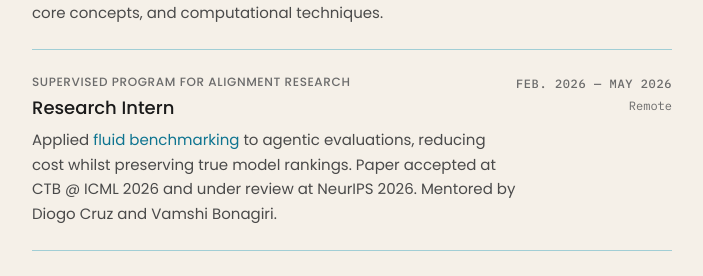
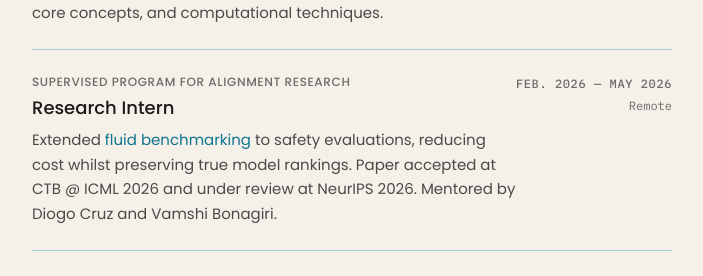
Before and after one commit to aidenzhou8/PersonalSite, a React (Vite) app: page / in a window 1280 px wide. Shown: the part 1424-1700 px from the top of the page, without its empty margins (288-991 px from the left). Built offline with nearby package versions, Linux system fonts and the light colour scheme.

Commit message:
Update App.jsx

```diff
--- a/src/App.jsx
+++ b/src/App.jsx
@@ -46,7 +46,7 @@
       "Extended fluid benchmarking to safety evaluations, reducing cost whilst preserving true model rankings. Paper accepted at CTB @ ICML 2026 and under review at NeurIPS 2026. Mentored by Diogo Cruz and Vamshi Bonagiri.",
     summaryContent: (
       <>
-        Applied{" "}
+        Extended{" "}
         <a
           href="https://allenai.org/blog/fluid-benchmarking"
           target="_blank"
@@ -55,7 +55,7 @@
         >
           fluid benchmarking
         </a>{" "}
-        to agentic evaluations, reducing cost whilst preserving true model rankings. Paper accepted at CTB @ ICML 2026 and under review at NeurIPS 2026. Mentored by Diogo Cruz and Vamshi Bonagiri.
+        to safety evaluations, reducing cost whilst preserving true model rankings. Paper accepted at CTB @ ICML 2026 and under review at NeurIPS 2026. Mentored by Diogo Cruz and Vamshi Bonagiri.
       </>
     ),
   },
```
